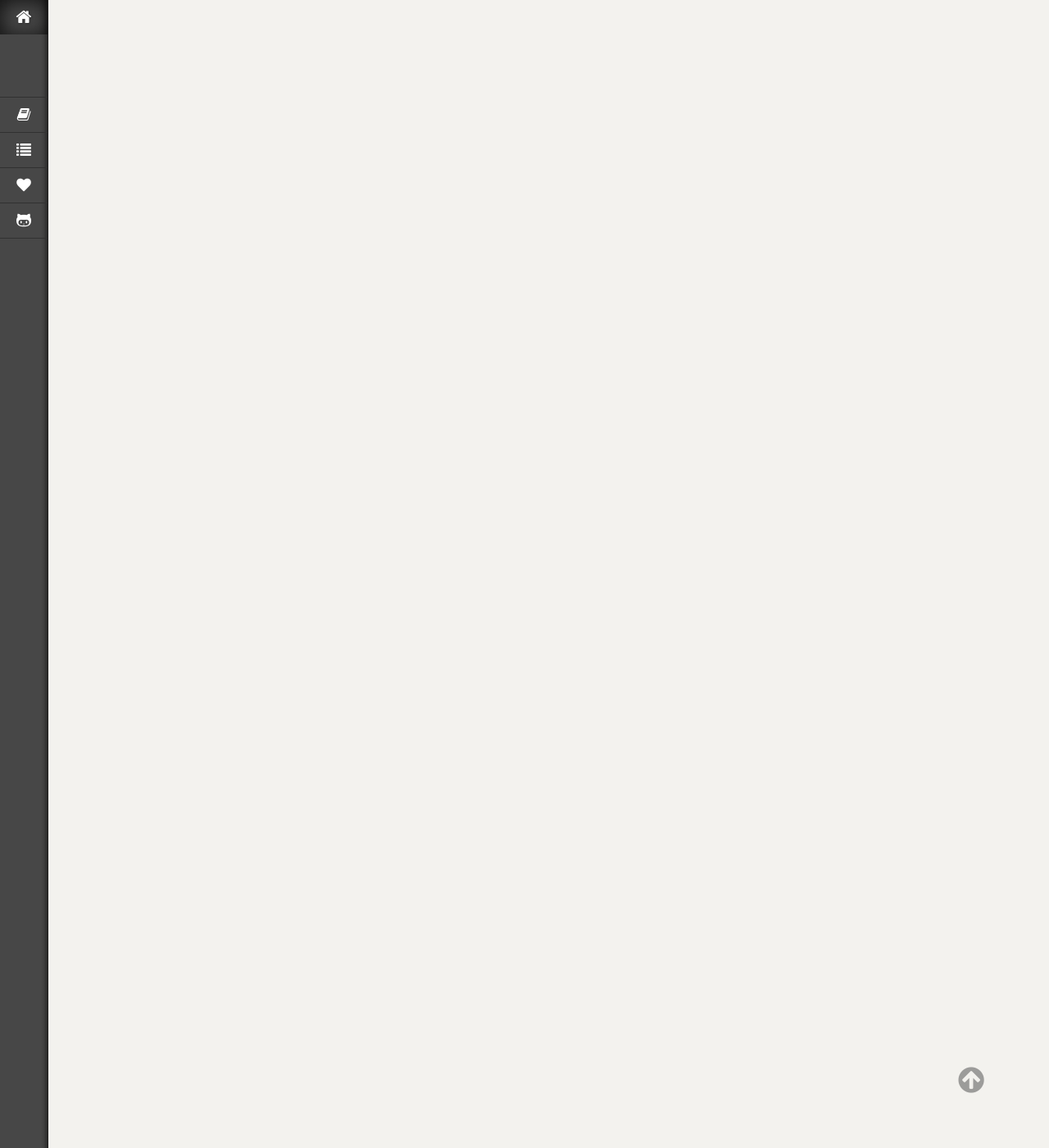
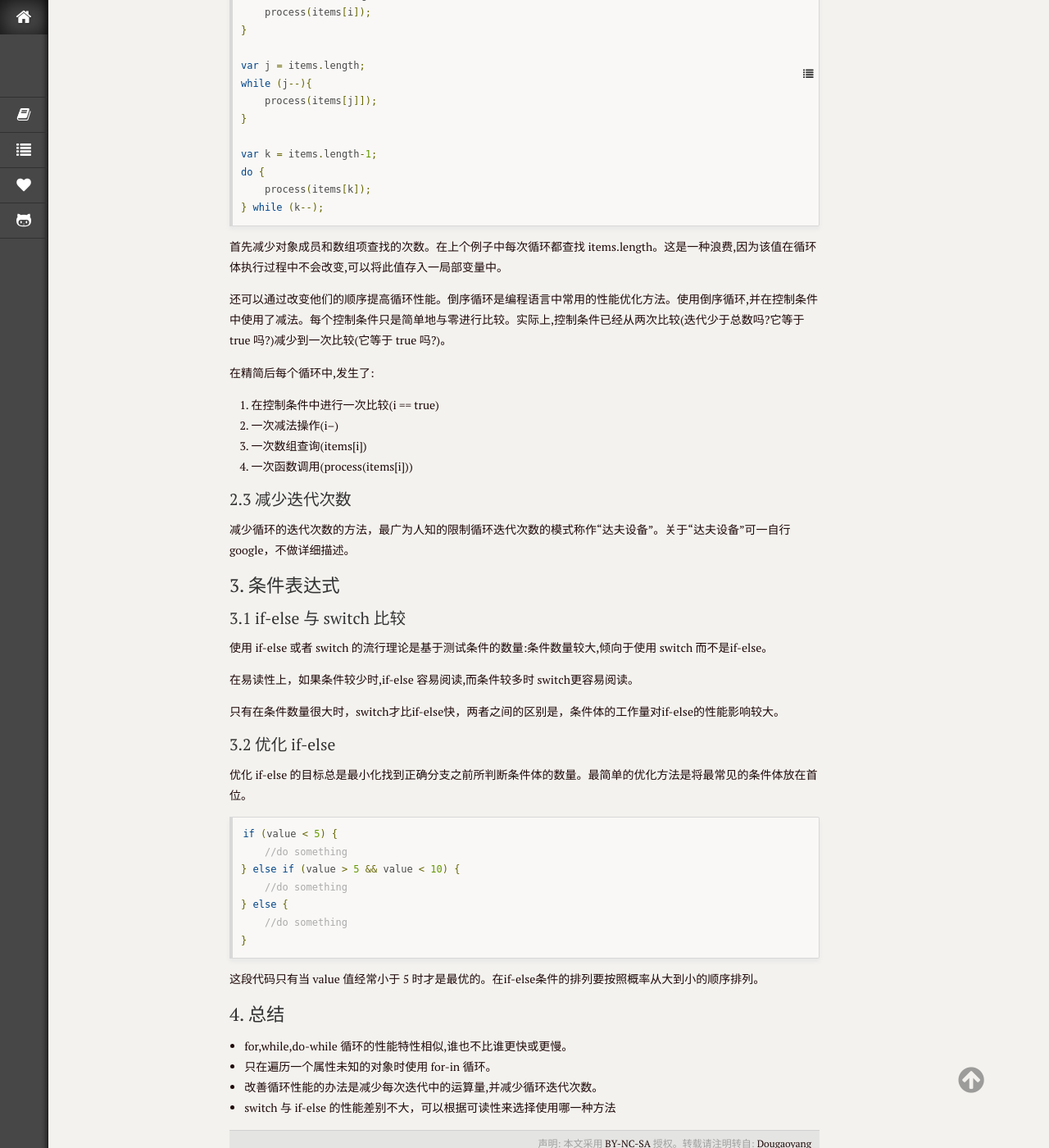
Before and after one commit to GitHubCuCu/dougaoyang.github.io, a Jekyll site: the page built from _posts/javascript/2015-01-29-algorithms_and_flow_control.md, in a window 1280 px wide and 1400 px high, scrolled down 1647 px. Shown: the whole window at 82% size. Built offline with Jekyll 4.4.1, drawn with Linux system fonts in a browser that asks for light colours; Markdown is read by kramdown in place of the engine named in the settings; some of the changed text lies outside the part shown.

Commit message:
add post

````diff
--- a/_posts/javascript/2015-01-29-algorithms_and_flow_control.md
+++ b/_posts/javascript/2015-01-29-algorithms_and_flow_control.md
@@ -13,3 +13,129 @@
 ##2.循环
 
 在各种编程语言中，循环占了很大一部分，因此它是提高性能所需要关注的重点之一。理解 JavaScript 中循环对性能的影响至关重要，因为死循环或者长时间运行的循环会严重影响用户体验。
+
+###2.1 循环的类型
+
+- for循环
+- while循环
+- do-while循环
+- for-in循环
+
+在四种循环中，前三种的性能差别不大，而第四种循环则明显慢于前三种。
+
+for-in循环中由于每次迭代操作要搜索实例或原形的属性,for-in 循环每次迭代都要付出更多开销。因此除了遍历数量不详的对象外，要避免使用该循环。如果你迭代遍历一个有限的,已知的属性列表,使用其他循环类型更快:
+
+```Javascript
+var obj = {"prop1":1, "prop2":2},
+    props = ["prop1", "prop2"];
+
+for(var i=0; i<props.length; i++){
+    process(obj[props[i]]);
+}
+```
+
+在其他三种类型的循环中，选择哪种方式，应该基于需求。
+
+- 每次迭代干什么
+- 迭代的次数
+
+可以根据这两种来书写合理的循环结构
+
+###2.2 减少每次循环的工作量
+
+一个典型的数组处理循环,可使用三种循环的任何一种。最常用的代码写法如下:
+
+```Javascript
+for (var i=0; i < items.length; i++){
+    process(items[i]);
+}
+
+var j=0;
+while (j < items.length){
+    process(items[j++]]);
+}
+
+var k=0;
+do {
+    process(items[k++]);
+} while (k < items.length);
+```
+
+在每个循环中,每次运行循环体都要发生如下几个操作:
+
+1. 在控制条件中读一次属性(items.length)
+2. 在控制条件中执行一次比较(i < items.length)
+3. 比较操作,察看条件控制体的运算结果是不是 true(i < items.length == true)
+4. 一次自加操作(i++)
+5. 一次数组查找(items[i])
+6. 一次函数调用(process(items[i]))
+
+在这些步骤中，有些是可以精简的。
+
+精简后：
+
+```Javascript
+for (var i=items.length; i--; ){
+    process(items[i]);
+}
+
+var j = items.length;
+while (j--){
+    process(items[j]]);
+}
+
+var k = items.length-1;
+do {
+    process(items[k]);
+} while (k--);
+```
+
+
+首先减少对象成员和数组项查找的次数。在上个例子中每次循环都查找 items.length。这是一种浪费,因为该值在循环体执行过程中不会改变,可以将此值存入一局部变量中。
+
+还可以通过改变他们的顺序提高循环性能。倒序循环是编程语言中常用的性能优化方法。使用倒序循环,并在控制条件中使用了减法。每个控制条件只是简单地与零进行比较。实际上,控制条件已经从两次比较(迭代少于总数吗?它等于 true 吗?)减少到一次比较(它等于 true 吗?)。
+
+在精简后每个循环中,发生了:
+
+1. 在控制条件中进行一次比较(i == true)
+2. 一次减法操作(i--)
+3. 一次数组查询(items[i])
+4. 一次函数调用(process(items[i]))
+
+###2.3 减少迭代次数
+
+减少循环的迭代次数的方法，最广为人知的限制循环迭代次数的模式称作“达夫设备”。关于“达夫设备”可一自行google，不做详细描述。
+
+##3. 条件表达式
+
+###3.1 if-else 与 switch 比较
+
+使用 if-else 或者 switch 的流行理论是基于测试条件的数量:条件数量较大,倾向于使用 switch 而不是if-else。
+
+在易读性上，如果条件较少时,if-else 容易阅读,而条件较多时 switch更容易阅读。
+
+只有在条件数量很大时，switch才比if-else快，两者之间的区别是，条件体的工作量对if-else的性能影响较大。
+
+
+###3.2 优化 if-else
+
+优化 if-else 的目标总是最小化找到正确分支之前所判断条件体的数量。最简单的优化方法是将最常见的条件体放在首位。
+
+```Javascript
+if (value < 5) {
+    //do something
+} else if (value > 5 && value < 10) {
+    //do something
+} else {
+    //do something
+}
+```
+
+这段代码只有当 value 值经常小于 5 时才是最优的。在if-else条件的排列要按照概率从大到小的顺序排列。
+
+##4. 总结
+
+- for,while,do-while 循环的性能特性相似,谁也不比谁更快或更慢。
+- 只在遍历一个属性未知的对象时使用 for-in 循环。
+- 改善循环性能的办法是减少每次迭代中的运算量,并减少循环迭代次数。
+- switch 与 if-else 的性能差别不大，可以根据可读性来选择使用哪一种方法
````
